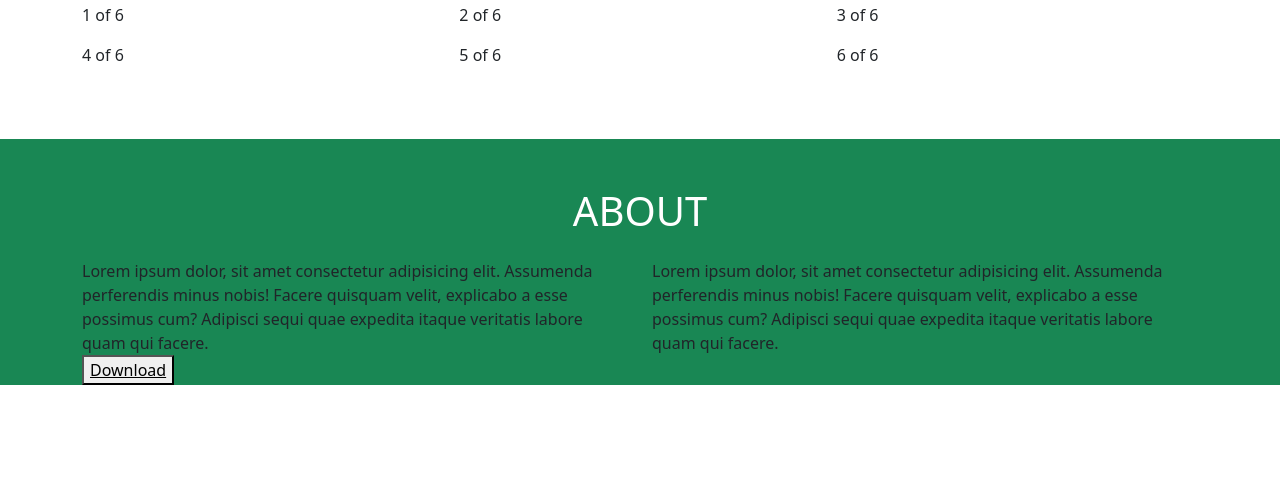
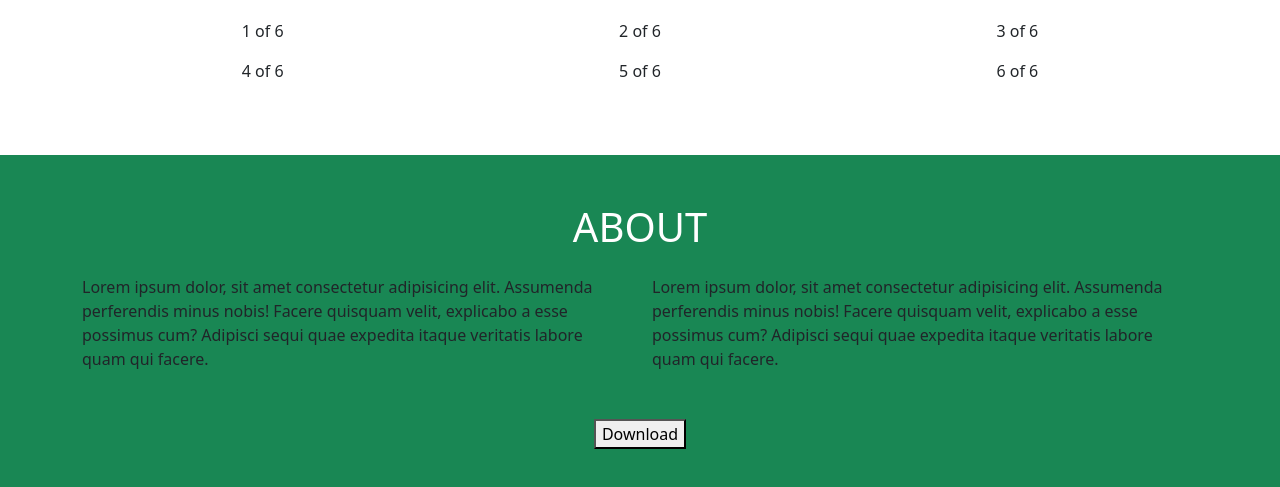
Before and after one commit to L-cir94/html-css-bootstrap-freelancer, a plain HTML site: page index.html in a window 1280 px wide. Shown: the part 603-1090 px from the top of the page. Before the commit the page ends 988 px from the top, so only its background shows below. Drawn offline with nearby package versions, Linux system fonts and the light colour scheme.

Commit message:
about section

```diff
--- a/index.html
+++ b/index.html
@@ -51,8 +51,8 @@
         </section>
         <section class="portfolio">
             <h1 class="d-flex justify-content-center pt-5">PORTFOLIO</h1>
-                <div class="container pb-5">
-                    <div class="row flex justify-content-center g-3 ">
+                <div class="container text-center pb-5">
+                    <div class="row d-flex align-items-center g-3 pt-3 ">
                         <div class="col-sm-6 col-lg-4 ">
                             1 of 6
                         </div>
@@ -77,7 +77,7 @@
         </section>
     <section class="about bg-success">
         <h1 class="d-flex justify-content-center m-4 text-white pt-5">ABOUT</h1>
-        <div class="container-sm">
+        <div class="container-sm pb-5">
             <div class="row ">
                 <div class="col-sm-6">
                     Lorem ipsum dolor, sit amet consectetur adipisicing elit. Assumenda perferendis minus nobis! Facere quisquam velit, explicabo a esse possimus cum? Adipisci sequi quae expedita itaque veritatis labore quam qui facere.
@@ -87,7 +87,10 @@
                 </div>
 
             </div>
-            <button class="btn-link">Download</button>
+            <div class="download d-flex justify-content-center">
+                <button class="btn-light mt-5 ">Download</button>
+            </div>
+
 
         </div>
     </section>
```
